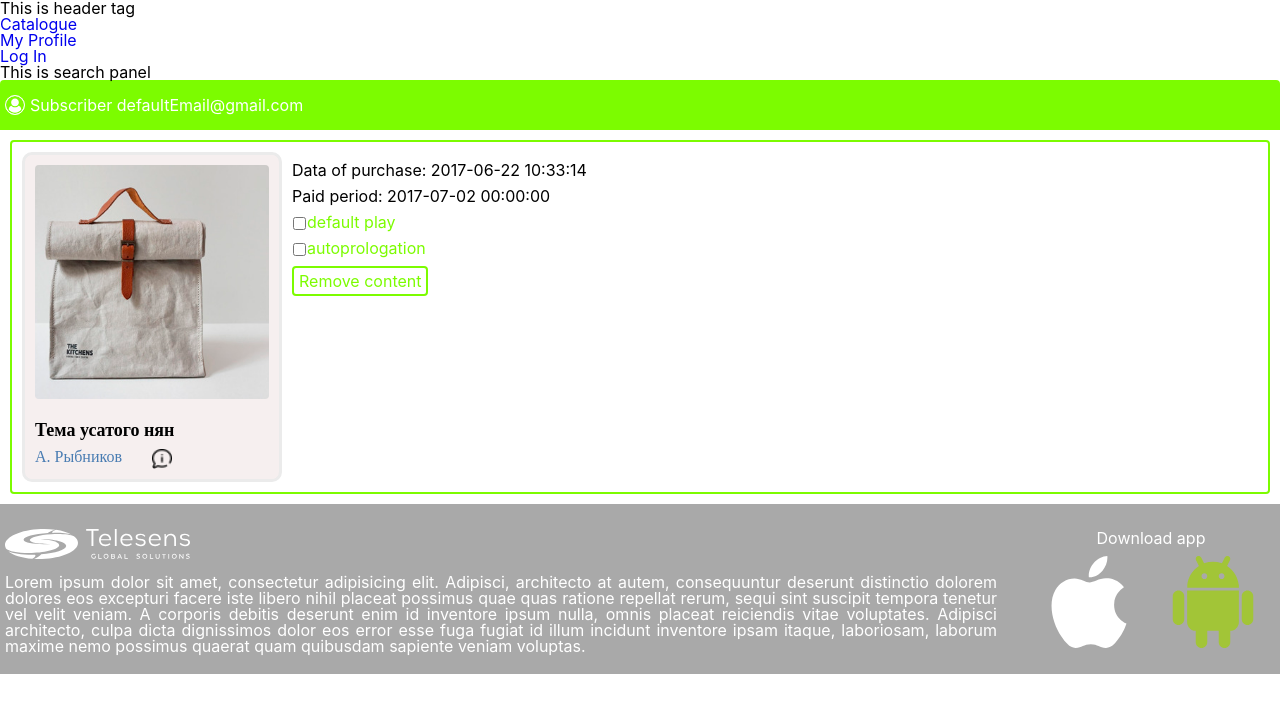
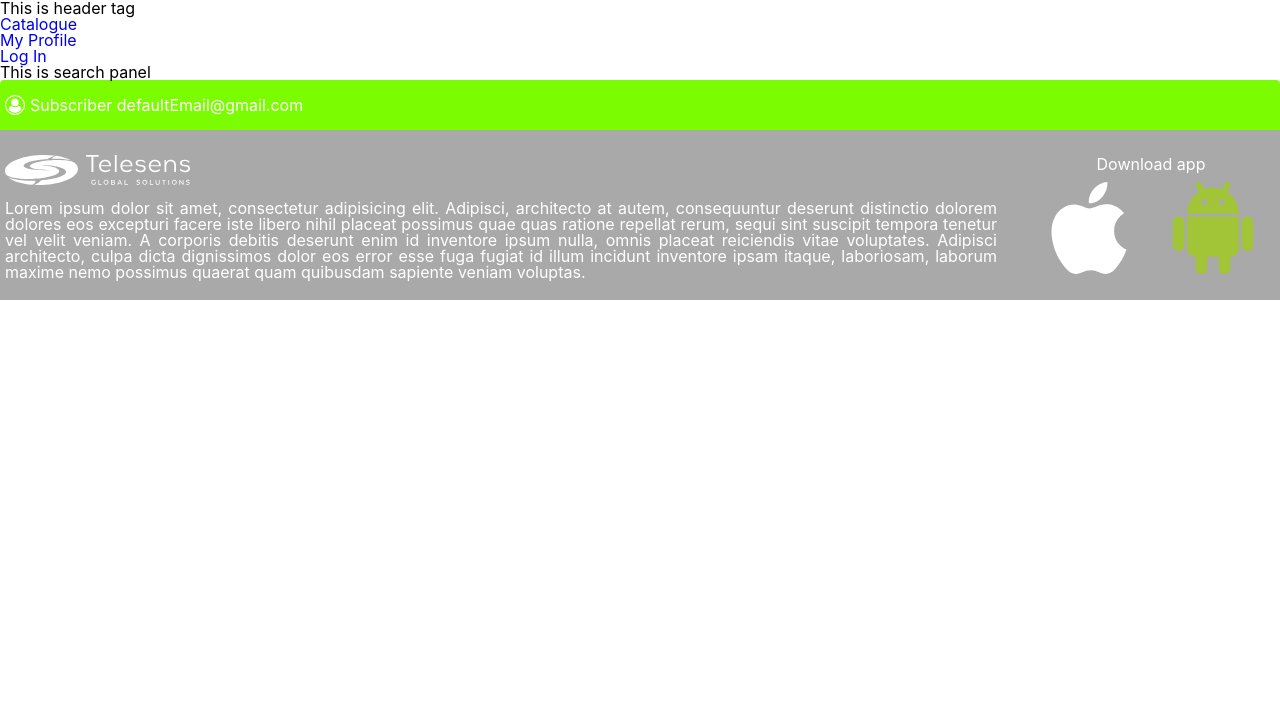
Before and after one commit to Koliya-s-survivors/TRBT-service, a React (Create React App) app: page /my-profile in a window 1280 px wide. Shown: the top 712 px of the page. Built offline with nearby package versions, Linux system fonts and the light colour scheme.

Commit message:
refactor my-profile

```diff
--- a/src/commons/components/pages/my-profile/my-profile.js
+++ b/src/commons/components/pages/my-profile/my-profile.js
@@ -9,7 +9,6 @@ export default class MyProfile extends Component {
     return (
       <>
         <MyProfileInfoPanel />
-        <MyProfileContentItem />
       </>
     )
   }
```
